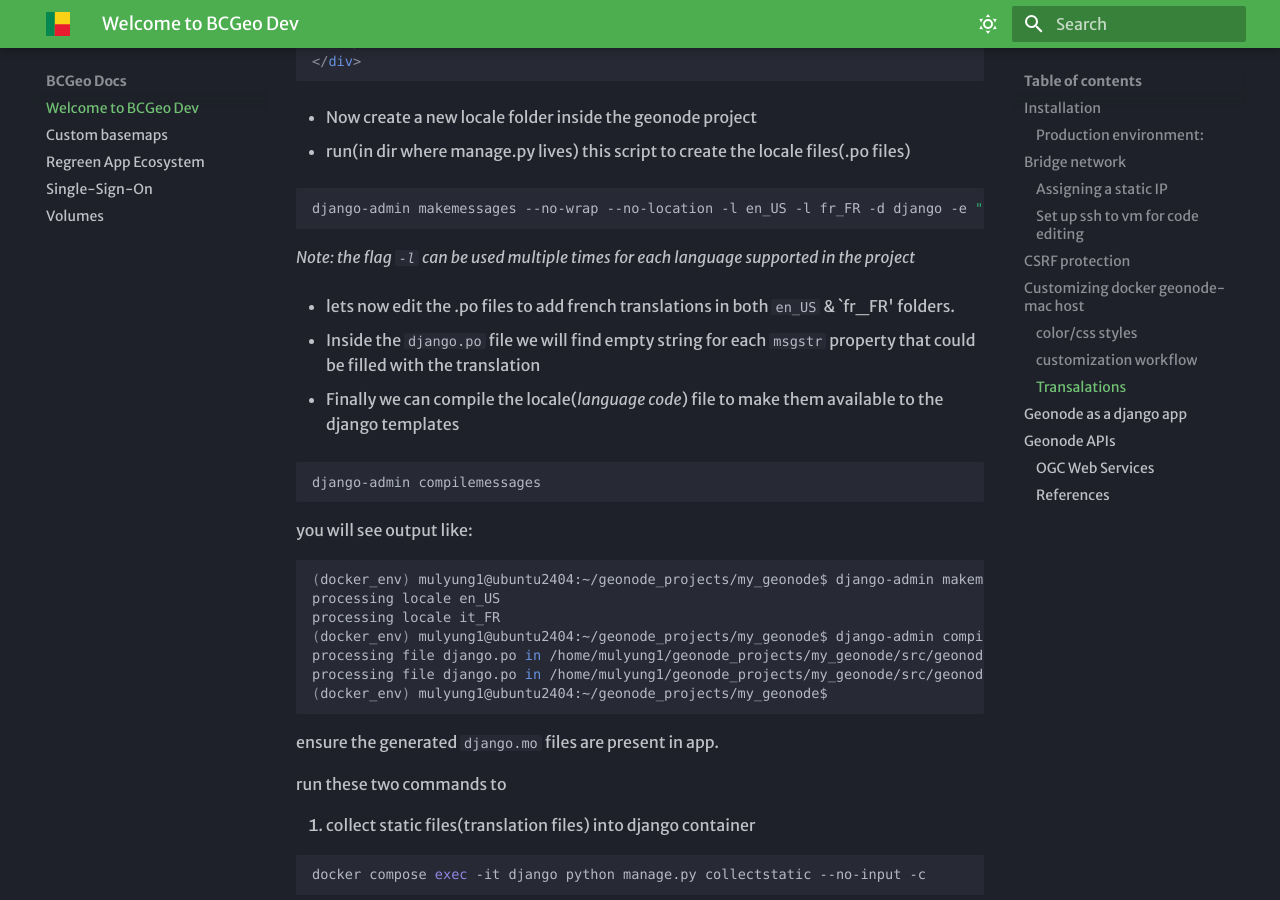
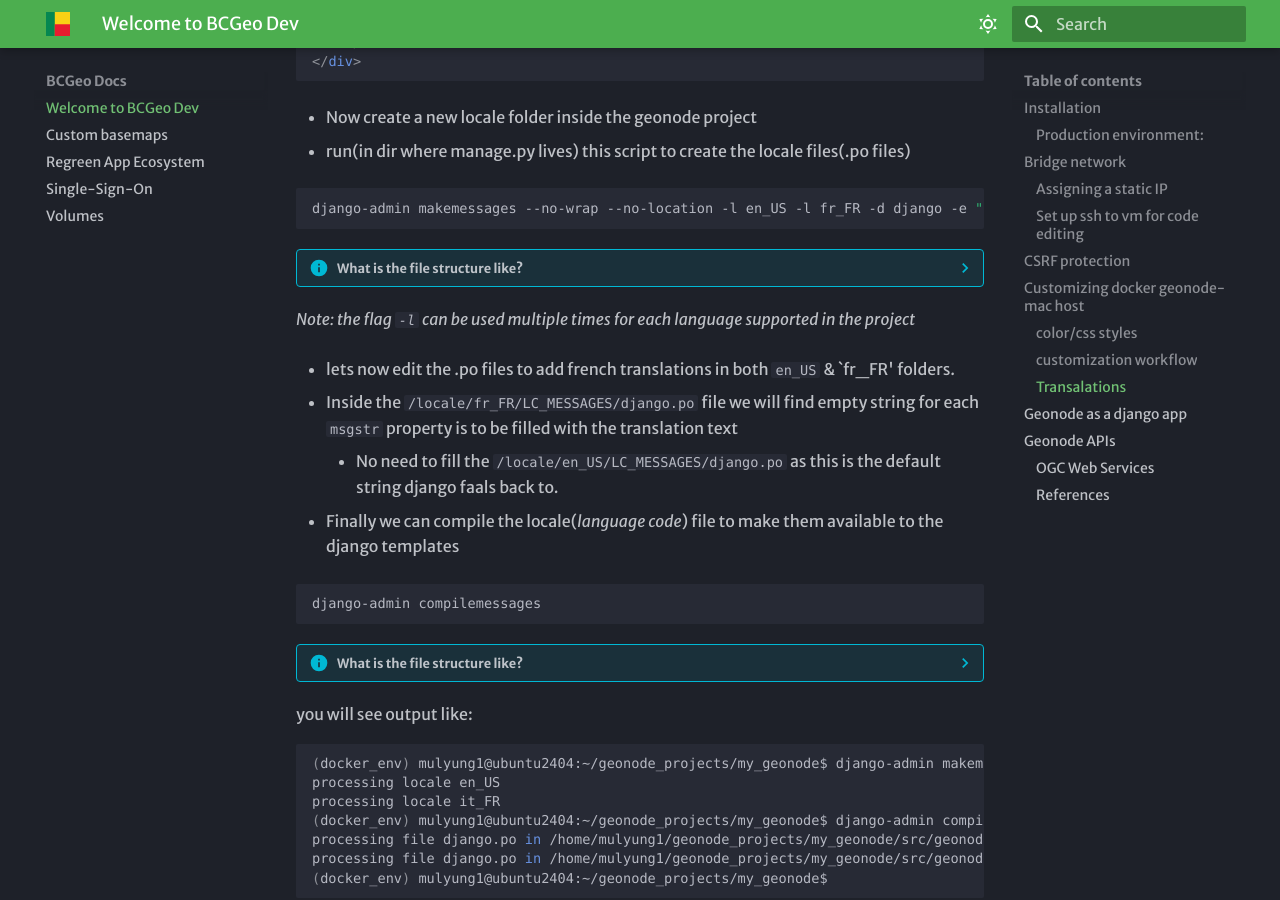
Before and after one commit to mulyung1/bcgeo_docs, an MkDocs documentation site: the page built from docs/index.md, in a window 1280 px wide and 900 px high, scrolled down 5716 px. Built offline with MkDocs 1.6.1 and Material for MkDocs 9.7.7, drawn with Linux system fonts in a browser that asks for light colours; some web fonts are replaced.

Commit message:
enriched translations guide

````diff
--- a/docs/index.md
+++ b/docs/index.md
@@ -289,17 +289,52 @@
 django-admin makemessages --no-wrap --no-location -l en_US -l fr_FR -d django -e "html,txt,py" -i docs
 ```
 
+??? info "What is the file structure like?"
+
+    django.po files in the french and english folders
+    ``` zsh
+    locale
+    ├── en_US
+    │   └── LC_MESSAGES
+    │       └── django.po
+    └── fr_FR
+        └── LC_MESSAGES
+            └── django.po
+
+    ```
+
 _Note: the flag `-l` <locale> can be used multiple times for each language supported in the project_
 
 - lets now edit the .po files to add french translations in both `en_US` & `fr_FR' folders.
 
-- Inside the `django.po` file we will find empty string for each `msgstr` property that could be filled with the translation
+- Inside the `/locale/fr_FR/LC_MESSAGES/django.po` file we will find empty string for each `msgstr` property is to be filled with the translation text
+
+    - No need to fill the `/locale/en_US/LC_MESSAGES/django.po` as this is the default string django faals back to.
 
 - Finally we can compile the locale(_language code_) file to make them available to the django templates
 
 ```bash
 django-admin compilemessages
 ```
+??? info "What is the file structure like?"
+
+    django.mo files in the french and english folders
+
+    These are machine readable files
+    ``` zsh
+    locale
+    ├── en_US
+    │   └── LC_MESSAGES
+    │       └── django.po
+    |       └── django.mo
+    └── fr_FR
+        └── LC_MESSAGES
+            └── django.po
+            └── django.mo
+
+    ```
+
+
 you will see output like:
 ```bash
 (docker_env) mulyung1@ubuntu2404:~/geonode_projects/my_geonode$ django-admin makemessages --no-location -l en_US -l it_FR -d django -e "html,txt,py" -i docs
````
